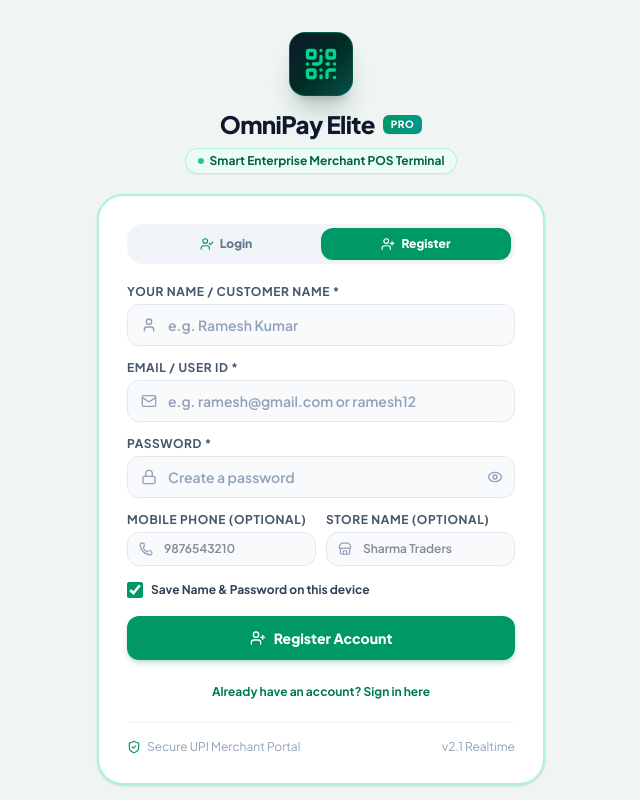
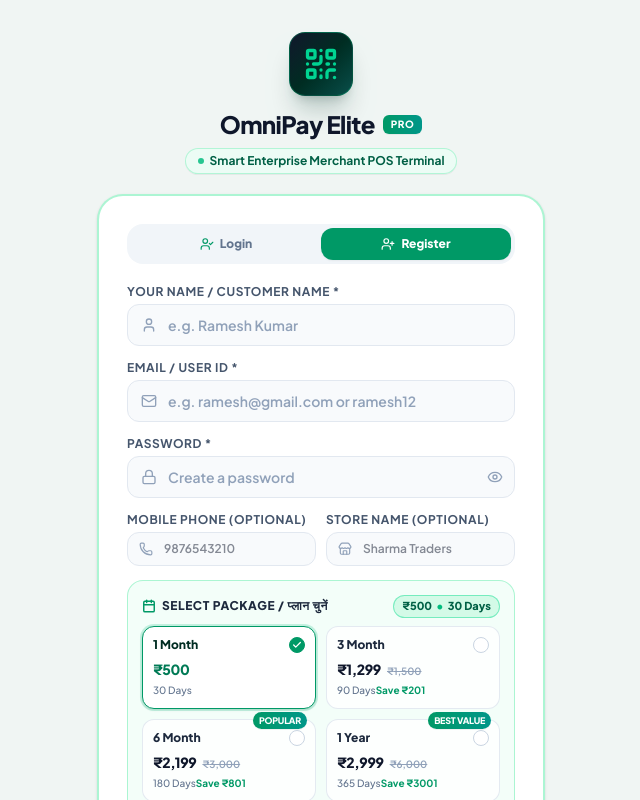
Before and after one commit to upifree92-dot/Instant-UPI-QR, a React (Vite) app: page / in a window 1280 px wide. Both pictures are taken after a click on the button "Register". Shown: the top 800 px of the page, without its empty margins (319-959 px from the left). Built offline with nearby package versions, Linux system fonts and the light colour scheme; no server answers; the database is empty.

Commit message:
feat: implement subscription plans on registration
Added a selection UI for subscription packages during user registration and updated the user store to reflect pricing and plan-specific durations.

```diff
--- a/src/components/LoginPage.tsx
+++ b/src/components/LoginPage.tsx
@@ -15,9 +15,26 @@
   Store,
   CheckCircle2,
   Check,
+  Calendar,
+  Sparkles,
 } from 'lucide-react';
-import { UserRole } from '../types';
+import { UserRole, ValidityPlan } from '../types';
 import { authenticateUser, registerCustomer } from '../lib/userStore';
+
+const PACKAGES: {
+  id: ValidityPlan;
+  title: string;
+  duration: string;
+  price: number;
+  originalPrice?: number;
+  saveText?: string;
+  tag?: string;
+}[] = [
+  { id: '1_month', title: '1 Month', duration: '30 Days', price: 500 },
+  { id: '3_months', title: '3 Month', duration: '90 Days', price: 1299, originalPrice: 1500, saveText: 'Save ₹201' },
+  { id: '6_months', title: '6 Month', duration: '180 Days', price: 2199, originalPrice: 3000, saveText: 'Save ₹801', tag: 'Popular' },
+  { id: '1_year', title: '1 Year', duration: '365 Days', price: 2999, originalPrice: 6000, saveText: 'Save ₹3001', tag: 'Best Value' },
+];
 
 const SAVED_CREDENTIALS_KEY = 'upi_saved_login_credentials_v1';
 const REMEMBER_PREF_KEY = 'upi_remember_login_pref_v1';
@@ -95,6 +112,7 @@
   const [regPassword, setRegPassword] = useState('');
   const [regPhone, setRegPhone] = useState('');
   const [regStore, setRegStore] = useState('');
+  const [selectedPlan, setSelectedPlan] = useState<ValidityPlan>('1_month');
   const [showRegPassword, setShowRegPassword] = useState(false);
 
   // UI status
@@ -174,7 +192,7 @@
         businessName: regStore,
         role: 'customer',
         status: 'active',
-        validityPlan: 'lifetime',
+        validityPlan: selectedPlan,
       });
 
       setIsLoading(false);
@@ -184,8 +202,9 @@
         return;
       }
 
+      const planTitle = PACKAGES.find((p) => p.id === selectedPlan)?.title || '1 Month';
       setSuccessMsg(
-        `Account registered successfully for ${regName}! You can now sign in.`
+        `Account registered successfully for ${regName} (${planTitle} Package)! You can now sign in.`
       );
 
       // Prepopulate login form and switch to login tab
@@ -544,6 +563,91 @@
                 </div>
               </div>
 
+              {/* Package Selection (1 Month: ₹500, 3 Month: ₹1299, 6 Month: ₹2199, 1 Year: ₹2999) */}
+              <div className="bg-emerald-50/60 border border-emerald-200/90 rounded-2xl p-3.5 mt-1">
+                <div className="flex items-center justify-between mb-2">
+                  <label className="text-xs font-black uppercase tracking-wider text-slate-800 flex items-center gap-1.5">
+                    <Calendar className="w-3.5 h-3.5 text-emerald-600 stroke-[2.5]" />
+                    <span>Select Package / प्लान चुनें</span>
+                  </label>
+                  {(() => {
+                    const activePkg = PACKAGES.find((p) => p.id === selectedPlan) || PACKAGES[0];
+                    return (
+                      <span className="text-[11px] font-extrabold text-emerald-800 bg-emerald-100/90 border border-emerald-300/80 px-2 py-0.5 rounded-full flex items-center gap-1">
+                        <span>₹{activePkg.price.toLocaleString('en-IN')}</span>
+                        <span className="text-emerald-500">•</span>
+                        <span>{activePkg.duration}</span>
+                      </span>
+                    );
+                  })()}
+                </div>
+
+                <div className="grid grid-cols-2 gap-2.5">
+                  {PACKAGES.map((pkg) => {
+                    const isSelected = selectedPlan === pkg.id;
+                    return (
+                      <button
+                        key={pkg.id}
+                        type="button"
+                        onClick={() => setSelectedPlan(pkg.id)}
+                        className={`relative p-2.5 rounded-xl border text-left flex flex-col justify-between transition-all cursor-pointer select-none active:scale-97 ${
+                          isSelected
+                            ? 'bg-white border-emerald-600 shadow-sm ring-2 ring-emerald-500/20'
+                            : 'bg-white/80 hover:bg-white border-slate-200/90 text-slate-700'
+                        }`}
+                      >
+                        {pkg.tag && (
+                          <span className="absolute -top-2 right-2 text-[9px] font-black uppercase tracking-tight bg-gradient-to-r from-emerald-600 to-teal-600 text-white px-1.5 py-0.5 rounded-full shadow-2xs">
+                            {pkg.tag}
+                          </span>
+                        )}
+                        <div className="flex items-center justify-between w-full">
+                          <span
+                            className={`text-xs font-black ${
+                              isSelected ? 'text-emerald-950' : 'text-slate-800'
+                            }`}
+                          >
+                            {pkg.title}
+                          </span>
+                          <div
+                            className={`w-4 h-4 rounded-full flex items-center justify-center border transition-all shrink-0 ${
+                              isSelected
+                                ? 'bg-emerald-600 border-emerald-600 text-white'
+                                : 'border-slate-300 bg-white'
+                            }`}
+                          >
+                            {isSelected && <Check className="w-2.5 h-2.5 stroke-[3]" />}
+                          </div>
+                        </div>
+
+                        {/* Price display */}
+                        <div className="mt-1.5 flex items-baseline gap-1.5">
+                          <span
+                            className={`text-sm font-black tracking-tight ${
+                              isSelected ? 'text-emerald-700' : 'text-slate-900'
+                            }`}
+                          >
+                            ₹{pkg.price.toLocaleString('en-IN')}
+                          </span>
+                          {pkg.originalPrice && (
+                            <span className="text-[10px] text-slate-400 line-through font-semibold">
+                              ₹{pkg.originalPrice.toLocaleString('en-IN')}
+                            </span>
+                          )}
+                        </div>
+
+                        <div className="mt-1 flex items-center justify-between text-[10px] font-medium text-slate-500">
+                          <span>{pkg.duration}</span>
+                          {pkg.saveText && (
+                            <span className="text-emerald-600 font-bold">{pkg.saveText}</span>
+                          )}
+                        </div>
+                      </button>
+                    );
+                  })}
+                </div>
+              </div>
+
               {/* Save Name & Password on this device */}
               <div className="pt-0.5 pb-1">
                 <label
@@ -569,7 +673,14 @@
                 className="w-full mt-2 py-3 px-4 rounded-xl bg-emerald-600 hover:bg-emerald-700 active:scale-98 text-white font-extrabold text-sm shadow-md shadow-emerald-700/20 flex items-center justify-center gap-2 transition-all cursor-pointer disabled:opacity-70"
               >
                 <UserPlus className="w-4 h-4" />
-                <span>{isLoading ? 'Creating account...' : 'Register Account'}</span>
+                <span>
+                  {isLoading
+                    ? 'Creating account...'
+                    : (() => {
+                        const pkg = PACKAGES.find((p) => p.id === selectedPlan) || PACKAGES[0];
+                        return `Register Account (${pkg.title} • ₹${pkg.price.toLocaleString('en-IN')})`;
+                      })()}
+                </span>
               </button>
 
               <div className="text-center pt-1">
--- a/src/lib/userStore.ts
+++ b/src/lib/userStore.ts
@@ -8,12 +8,13 @@
   shortLabel: string;
   days: number;
   months: number;
+  price?: number;
   description: string;
 }[] = [
-  { id: '1_month', label: '1 Month', shortLabel: '1M', days: 30, months: 1, description: '30 Days Access' },
-  { id: '3_months', label: '3 Months', shortLabel: '3M', days: 90, months: 3, description: '90 Days Access' },
-  { id: '6_months', label: '6 Months', shortLabel: '6M', days: 180, months: 6, description: '180 Days Access' },
-  { id: '1_year', label: '1 Year', shortLabel: '1Y', days: 365, months: 12, description: '365 Days Access' },
+  { id: '1_month', label: '1 Month', shortLabel: '1M', days: 30, months: 1, price: 500, description: '₹500 / 30 Days' },
+  { id: '3_months', label: '3 Months', shortLabel: '3M', days: 90, months: 3, price: 1299, description: '₹1,299 / 90 Days' },
+  { id: '6_months', label: '6 Months', shortLabel: '6M', days: 180, months: 6, price: 2199, description: '₹2,199 / 180 Days' },
+  { id: '1_year', label: '1 Year', shortLabel: '1Y', days: 365, months: 12, price: 2999, description: '₹2,999 / 365 Days' },
   { id: 'lifetime', label: 'Lifetime / Master', shortLabel: 'All', days: 36500, months: 1200, description: 'Permanent Access' },
 ];
 
```
